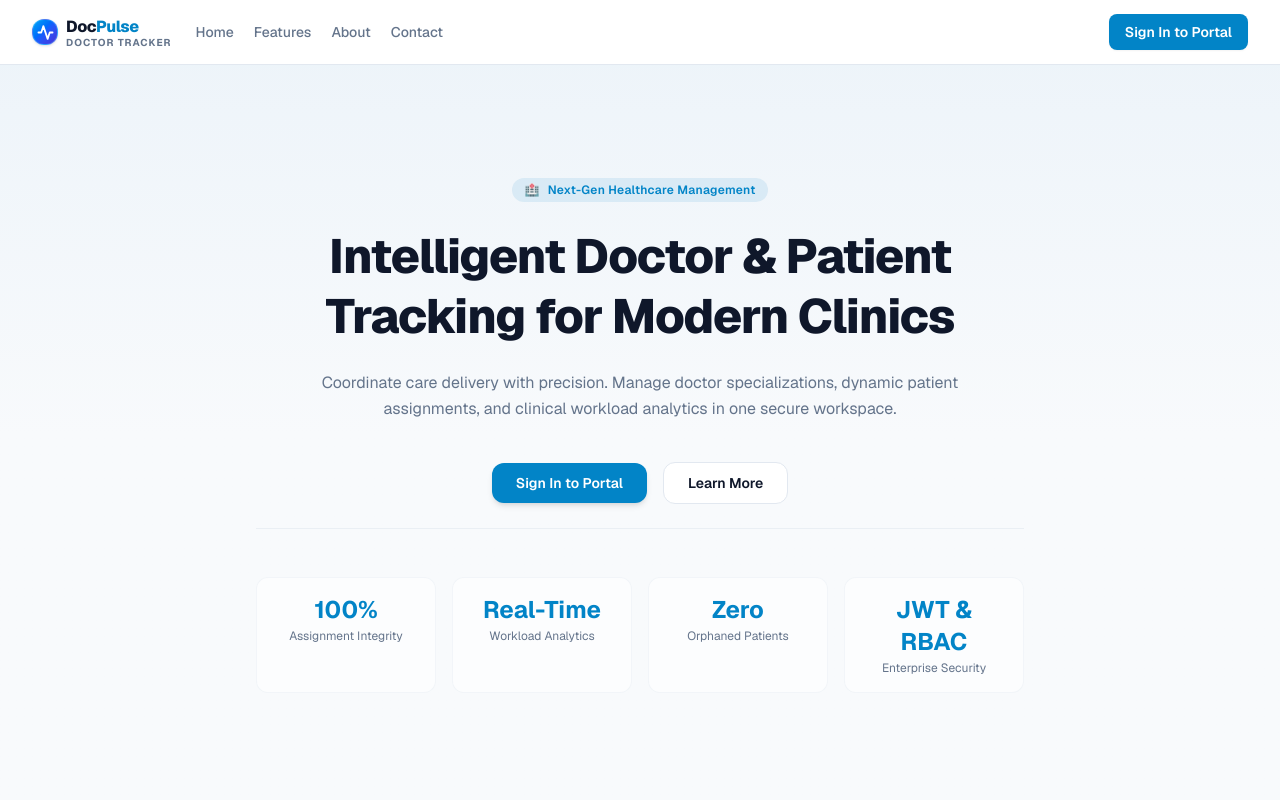
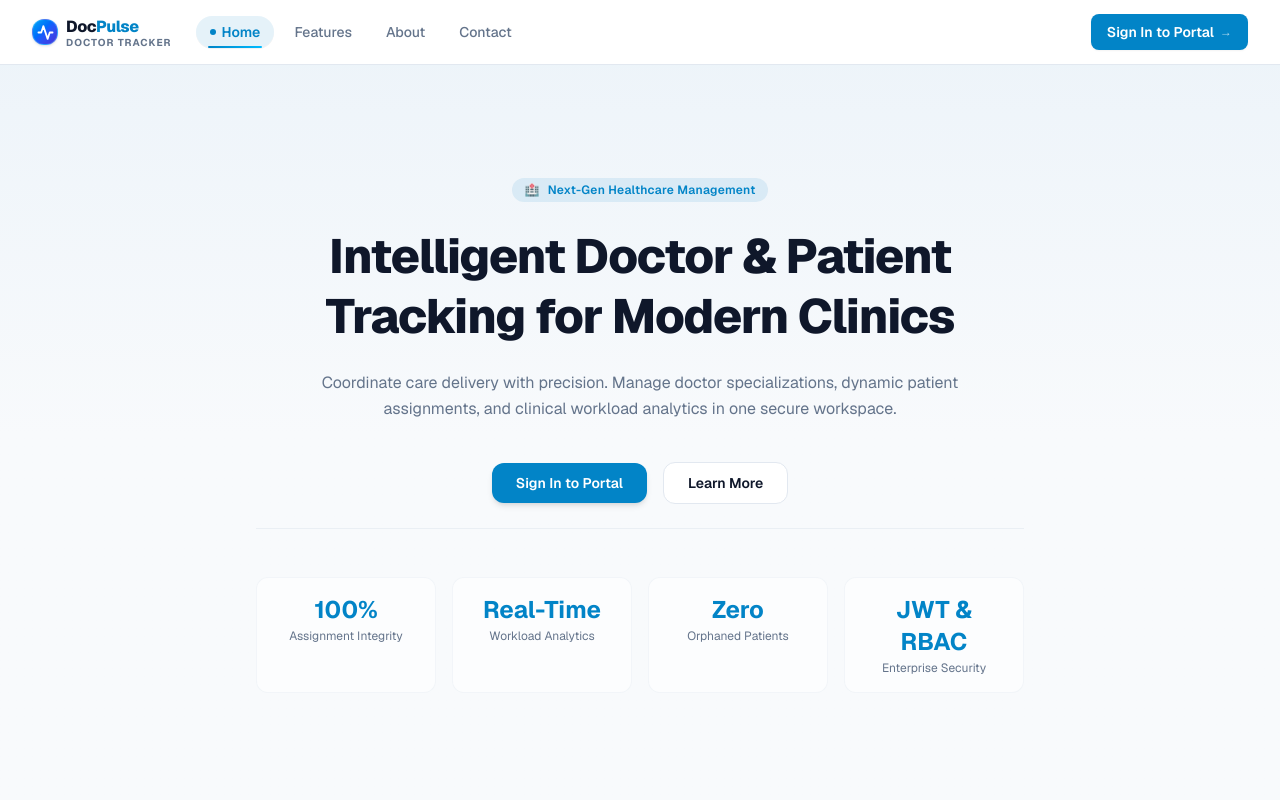
Before and after one commit to md-nasim-mondal/careguide-doctor-tracker, a Next.js app in the folder client/: page / in a window 1280 px wide. Shown: the top 800 px of the page. Built offline with nearby package versions, Linux system fonts and the light colour scheme.

Commit message:
feat(navigation): add home redirect from dashboard and active route indicators to navbar

```diff
--- a/client/src/components/dashboard/Sidebar.tsx
+++ b/client/src/components/dashboard/Sidebar.tsx
@@ -88,7 +88,17 @@ export function Sidebar({ user }: SidebarProps) {
     <>
       {/* Mobile Top Navbar with Hamburger */}
       <div className="md:hidden flex items-center justify-between px-2.5 sm:px-4 h-14 bg-card border-b border-border sticky top-0 z-40">
+        <div className="flex items-center gap-2 min-w-0">
           <BrandLogo size="sm" href="/dashboard" />
+          <Link
+            href="/"
+            title="Return to Public Home Website"
+            className="flex items-center gap-1 px-2 py-1 rounded-md text-[11px] font-semibold text-muted-foreground hover:text-foreground bg-muted/50 hover:bg-muted border border-border transition"
+          >
+            <span>🌐</span>
+            <span>Home</span>
+          </Link>
+        </div>
         <button
           onClick={() => setIsOpen(!isOpen)}
           aria-label="Toggle Navigation Menu"
@@ -113,15 +123,25 @@ export function Sidebar({ user }: SidebarProps) {
         }`}
       >
         {/* Brand Header */}
-        <div className="h-16 flex items-center justify-between px-4 sm:px-6 border-b border-border">
+        <div className="h-16 flex items-center justify-between px-3 sm:px-4 border-b border-border">
           <BrandLogo size="md" href="/dashboard" />
+          <div className="flex items-center gap-1">
+            <Link
+              href="/"
+              title="Return to Public Home Website"
+              className="hidden sm:flex items-center gap-1 px-2 py-1 text-xs font-semibold text-muted-foreground hover:text-foreground hover:bg-muted rounded-lg border border-border/80 transition"
+            >
+              <span>🌐</span>
+              <span className="text-[11px]">Home</span>
+            </Link>
             <button
               onClick={() => setIsOpen(false)}
               aria-label="Close Sidebar"
-            className="md:hidden text-muted-foreground hover:text-foreground text-lg"
+              className="md:hidden text-muted-foreground hover:text-foreground text-lg p-1"
             >
               ✕
             </button>
+          </div>
         </div>
 
         {/* User Card */}
@@ -146,9 +166,10 @@ export function Sidebar({ user }: SidebarProps) {
 
         {/* Navigation Links */}
         <nav className="flex-1 overflow-y-auto px-2 sm:px-3 py-4 space-y-1">
-          <p className="px-3 text-[11px] font-bold uppercase tracking-wider text-muted-foreground mb-2">
-            Navigation Menu
-          </p>
+          <div className="px-3 flex items-center justify-between text-[11px] font-bold uppercase tracking-wider text-muted-foreground mb-2">
+            <span>Navigation Menu</span>
+            <span className="text-[10px] lowercase font-normal opacity-70">portal</span>
+          </div>
           {navLinks.map((link) => {
             const isActive = pathname === link.href;
             return (
@@ -156,21 +177,38 @@ export function Sidebar({ user }: SidebarProps) {
                 key={link.href}
                 href={link.href}
                 onClick={() => setIsOpen(false)}
-                className={`flex items-center gap-3 px-3 py-2.5 rounded-xl text-xs sm:text-sm font-medium transition-all ${
+                className={`relative flex items-center justify-between px-3 py-2.5 rounded-xl text-xs sm:text-sm font-medium transition-all group ${
                   isActive
-                    ? "bg-primary text-primary-foreground shadow-sm"
+                    ? "bg-primary text-primary-foreground font-semibold shadow-xs"
                     : "text-muted-foreground hover:text-foreground hover:bg-muted"
                 }`}
               >
-                <span className="text-base">{link.icon}</span>
+                <div className="flex items-center gap-3 min-w-0">
+                  <span className="text-base group-hover:scale-110 transition-transform">{link.icon}</span>
                   <span className="truncate">{link.name}</span>
+                </div>
+                {isActive && (
+                  <span className="w-2 h-2 rounded-full bg-white shadow-xs shrink-0 animate-pulse" />
+                )}
               </Link>
             );
           })}
         </nav>
 
-        {/* Bottom Actions & Logout */}
-        <div className="p-3 sm:p-4 border-t border-border mt-auto">
+        {/* Bottom Actions, Home Website Link & Logout */}
+        <div className="p-3 sm:p-4 border-t border-border mt-auto space-y-2 bg-card">
+          <Link
+            href="/"
+            onClick={() => setIsOpen(false)}
+            className="w-full flex items-center justify-between px-3 py-2 rounded-xl text-xs sm:text-sm font-medium text-foreground bg-muted/60 hover:bg-muted border border-border transition shadow-2xs group"
+          >
+            <span className="flex items-center gap-2">
+              <span className="group-hover:scale-110 transition-transform">🌐</span>
+              <span>Back to Home Website</span>
+            </span>
+            <span className="text-xs text-muted-foreground group-hover:translate-x-0.5 transition-transform">↗</span>
+          </Link>
+
           <form action={logoutAction} className="w-full">
             <button
               type="submit"
--- a/client/src/components/public/PublicNavbar.tsx
+++ b/client/src/components/public/PublicNavbar.tsx
@@ -1,31 +1,80 @@
 "use client";
 
-import { useState } from "react";
+import { useState, useEffect } from "react";
 import Link from "next/link";
+import { usePathname } from "next/navigation";
 import BrandLogo from "@/components/common/BrandLogo";
+
+const NAV_LINKS = [
+  { name: "Home", href: "/" },
+  { name: "Features", href: "/#features" },
+  { name: "About", href: "/about" },
+  { name: "Contact", href: "/contact" },
+];
 
 export default function PublicNavbar() {
   const [isOpen, setIsOpen] = useState(false);
+  const pathname = usePathname();
+  const [currentHash, setCurrentHash] = useState("");
+
+  useEffect(() => {
+    setCurrentHash(window.location.hash);
+    const handleHashChange = () => setCurrentHash(window.location.hash);
+    window.addEventListener("hashchange", handleHashChange);
+    return () => window.removeEventListener("hashchange", handleHashChange);
+  }, [pathname]);
+
+  const isLinkActive = (href: string) => {
+    if (href === "/") {
+      return pathname === "/" && (!currentHash || currentHash === "#");
+    }
+    if (href.startsWith("/#")) {
+      const targetHash = href.substring(1);
+      return pathname === "/" && currentHash === targetHash;
+    }
+    return pathname === href || pathname.startsWith(`${href}/`);
+  };
 
   return (
-    <header className="border-b border-border bg-card/95 backdrop-blur-md sticky top-0 z-50">
+    <header className="border-b border-border bg-card/95 backdrop-blur-md sticky top-0 z-50 transition-all">
       <div className="max-w-7xl mx-auto px-2.5 sm:px-6 lg:px-8 h-16 flex items-center justify-between gap-2">
         <div className="flex items-center gap-3 sm:gap-6 min-w-0">
           <BrandLogo href="/" size="sm" />
 
-          <nav className="hidden md:flex items-center gap-5 text-sm font-medium">
-            <Link href="/" className="text-muted-foreground hover:text-foreground transition-colors">
-              Home
-            </Link>
-            <Link href="/#features" className="text-muted-foreground hover:text-foreground transition-colors">
-              Features
-            </Link>
-            <Link href="/about" className="text-muted-foreground hover:text-foreground transition-colors">
-              About
-            </Link>
-            <Link href="/contact" className="text-muted-foreground hover:text-foreground transition-colors">
-              Contact
-            </Link>
+          {/* Desktop Navigation with Active Indicators */}
+          <nav className="hidden md:flex items-center gap-1.5 text-sm font-medium">
+            {NAV_LINKS.map((link) => {
+              const active = isLinkActive(link.href);
+              return (
+                <Link
+                  key={link.href}
+                  href={link.href}
+                  onClick={() => {
+                    if (link.href.includes("#")) {
+                      setCurrentHash(link.href.split("#")[1] ? `#${link.href.split("#")[1]}` : "");
+                    } else {
+                      setCurrentHash("");
+                    }
+                  }}
+                  className={`relative px-3.5 py-1.5 rounded-full text-xs lg:text-sm font-medium transition-all duration-200 group flex items-center gap-1.5 ${
+                    active
+                      ? "text-primary font-semibold bg-primary/10 shadow-2xs"
+                      : "text-muted-foreground hover:text-foreground hover:bg-muted/60"
+                  }`}
+                >
+                  {/* Subtle active pulse dot */}
+                  {active && (
+                    <span className="w-1.5 h-1.5 rounded-full bg-primary animate-pulse" />
+                  )}
+                  <span>{link.name}</span>
+
+                  {/* Active bottom accent bar */}
+                  {active && (
+                    <span className="absolute bottom-0 left-3 right-3 h-0.5 bg-linear-to-r from-primary to-sky-400 rounded-full" />
+                  )}
+                </Link>
+              );
+            })}
           </nav>
         </div>
 
@@ -33,9 +82,10 @@ export default function PublicNavbar() {
         <div className="hidden md:flex items-center gap-2.5">
           <Link
             href="/login"
-            className="px-4 py-2 text-xs sm:text-sm font-semibold bg-primary text-primary-foreground rounded-lg hover:bg-primary/90 transition shadow-xs"
+            className="px-4 py-2 text-xs sm:text-sm font-semibold bg-primary text-primary-foreground rounded-lg hover:bg-primary/90 transition shadow-xs flex items-center gap-1.5"
           >
-            Sign In to Portal
+            <span>Sign In to Portal</span>
+            <span className="text-xs opacity-70">→</span>
           </Link>
         </div>
 
@@ -60,42 +110,46 @@ export default function PublicNavbar() {
       {/* Mobile Menu Dropdown */}
       {isOpen && (
         <div className="md:hidden border-t border-border bg-card px-4 py-4 space-y-3 shadow-lg animate-fade-in">
-          <nav className="flex flex-col space-y-2 text-sm font-medium">
-            <Link
-              href="/"
-              onClick={() => setIsOpen(false)}
-              className="px-3 py-2 rounded-lg text-muted-foreground hover:text-foreground hover:bg-muted transition"
-            >
-              Home
-            </Link>
-            <Link
-              href="/#features"
-              onClick={() => setIsOpen(false)}
-              className="px-3 py-2 rounded-lg text-muted-foreground hover:text-foreground hover:bg-muted transition"
-            >
-              Features
-            </Link>
-            <Link
-              href="/about"
-              onClick={() => setIsOpen(false)}
-              className="px-3 py-2 rounded-lg text-muted-foreground hover:text-foreground hover:bg-muted transition"
-            >
-              About Mission
-            </Link>
-            <Link
-              href="/contact"
-              onClick={() => setIsOpen(false)}
-              className="px-3 py-2 rounded-lg text-muted-foreground hover:text-foreground hover:bg-muted transition"
-            >
-              Contact Support
-            </Link>
+          <nav className="flex flex-col space-y-1.5 text-sm font-medium">
+            {NAV_LINKS.map((link) => {
+              const active = isLinkActive(link.href);
+              return (
+                <Link
+                  key={link.href}
+                  href={link.href}
+                  onClick={() => {
+                    setIsOpen(false);
+                    if (link.href.includes("#")) {
+                      setCurrentHash(link.href.split("#")[1] ? `#${link.href.split("#")[1]}` : "");
+                    } else {
+                      setCurrentHash("");
+                    }
+                  }}
+                  className={`flex items-center justify-between px-3.5 py-2.5 rounded-xl text-xs sm:text-sm transition ${
+                    active
+                      ? "bg-primary/15 text-primary font-bold border-l-4 border-primary pl-3"
+                      : "text-muted-foreground hover:text-foreground hover:bg-muted"
+                  }`}
+                >
+                  <span className="flex items-center gap-2">
+                    {active && <span className="w-1.5 h-1.5 rounded-full bg-primary" />}
+                    {link.name}
+                  </span>
+                  {active && (
+                    <span className="text-[10px] font-semibold uppercase tracking-wider text-primary bg-primary/10 px-2 py-0.5 rounded-full">
+                      Active
+                    </span>
+                  )}
+                </Link>
+              );
+            })}
           </nav>
 
           <div className="pt-3 border-t border-border flex flex-col gap-2">
             <Link
               href="/login"
               onClick={() => setIsOpen(false)}
-              className="w-full text-center py-2 bg-primary text-primary-foreground text-xs sm:text-sm font-semibold rounded-lg hover:bg-primary/90 transition"
+              className="w-full text-center py-2 bg-primary text-primary-foreground text-xs sm:text-sm font-semibold rounded-lg hover:bg-primary/90 transition shadow-xs"
             >
               Sign In to Portal
             </Link>
```
Lines whose indentation alone changed are shown as unchanged.
